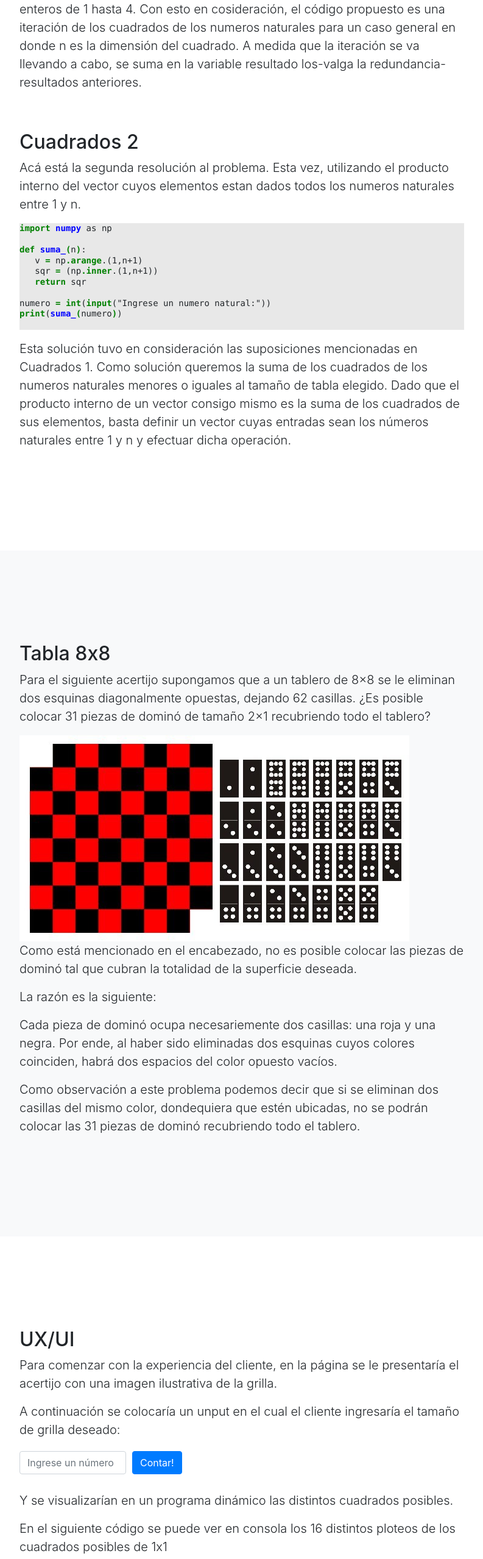
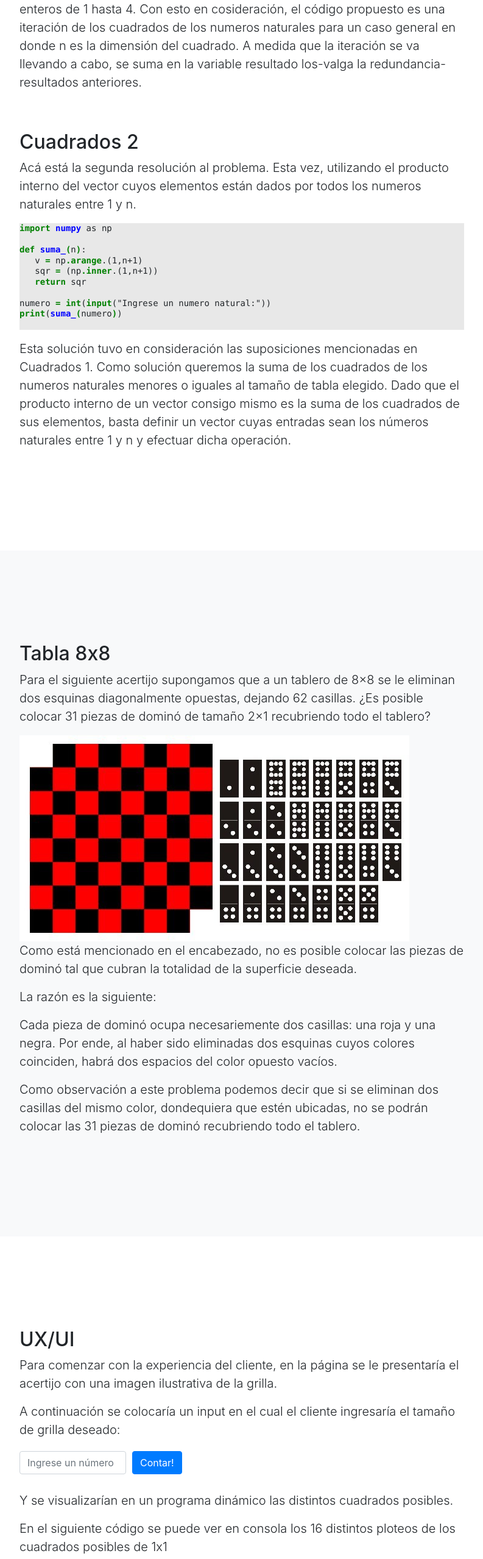
Before and after one commit to LunaKadysz/QReport-web, a website with bundled scripts: page index.html in a window 1280 px wide. Shown: the part 864-3421 px from the top of the page at 61% size, without its empty margins (243-1036 px from the left). Built offline with nearby package versions, Linux system fonts and the light colour scheme; files whose address does not match are found by name.

Commit message:
detalles 2.0

```diff
--- a/index.html
+++ b/index.html
@@ -74,7 +74,7 @@ numero <span style="color: #008000; font-weight: bold">=</span><span style="colo
 <br>
 <br>
 	<h2>Cuadrados 2</h2>
-	          <p class="lead">Acá está la segunda resolución al problema. Esta vez, utilizando el producto interno del vector cuyos elementos estan dados todos los numeros naturales entre 1 y n.</p>
+	          <p class="lead">Acá está la segunda resolución al problema. Esta vez, utilizando el producto interno del vector cuyos elementos están dados por todos los numeros naturales entre 1 y n.</p>
 	          <!-- code=python (!bc pypro) typeset with pygments style "default" -->
 	<div class="highlight" style="background: #e8e8e8"><pre style="line-height: 125%">
 <span style="color: #008000; font-weight: bold">import</span> <span style="color: #0000FF; font-weight: bold">numpy</span> as np
@@ -116,7 +116,7 @@ numero <span style="color: #008000; font-weight: bold">=</span><span style="colo
         <div class="col-lg-8 mx-auto">
           <h2>UX/UI</h2>
           <p class="lead">Para comenzar con la experiencia del cliente, en la página se le presentaría el acertijo con una imagen ilustrativa de la grilla.</p>
-          <p class="lead">A continuación se colocaría un unput en el cual el cliente ingresaría el tamaño de grilla deseado:</p>
+          <p class="lead">A continuación se colocaría un input en el cual el cliente ingresaría el tamaño de grilla deseado:</p>
           <form>
   <div class="form-row align-items-center">
     <div class="col-sm-3 my-1">
```
